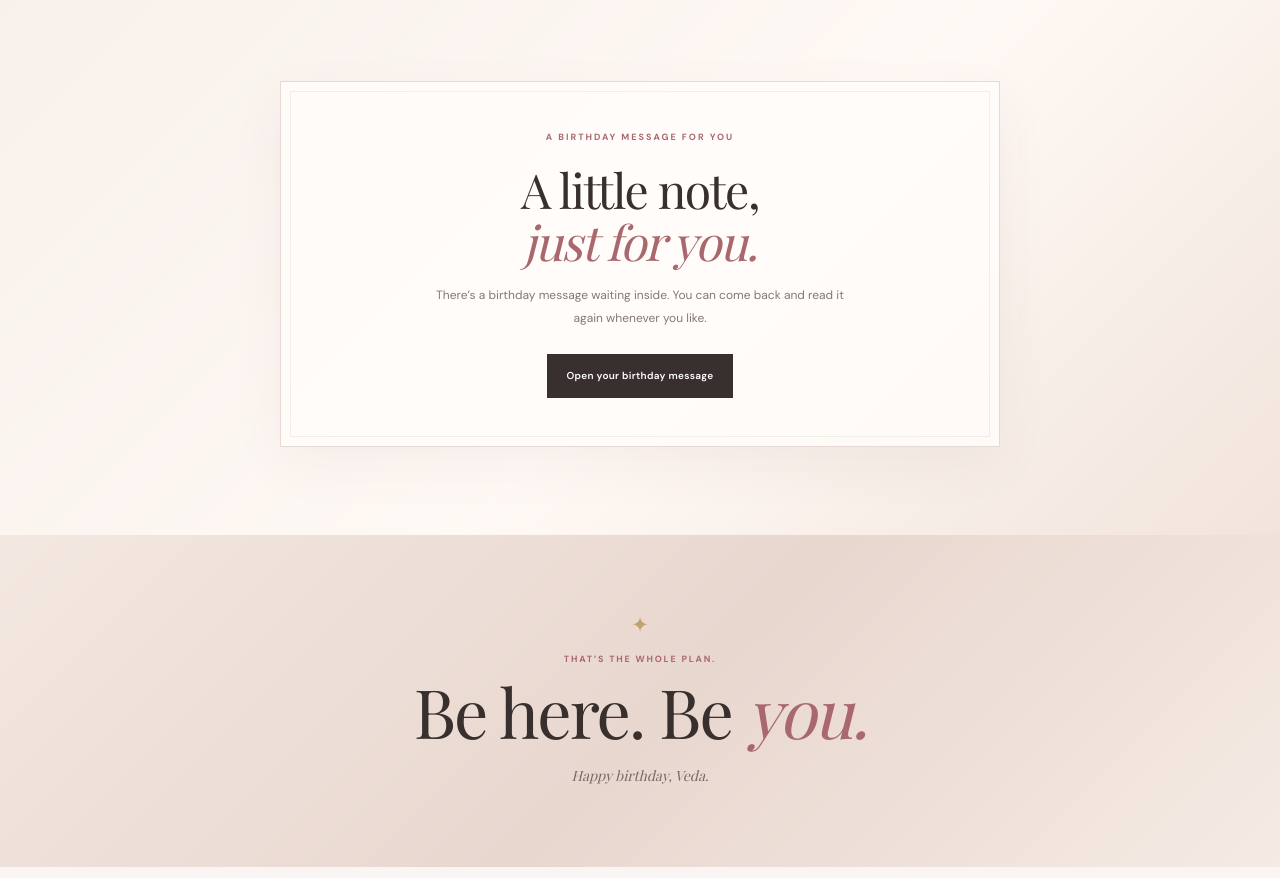
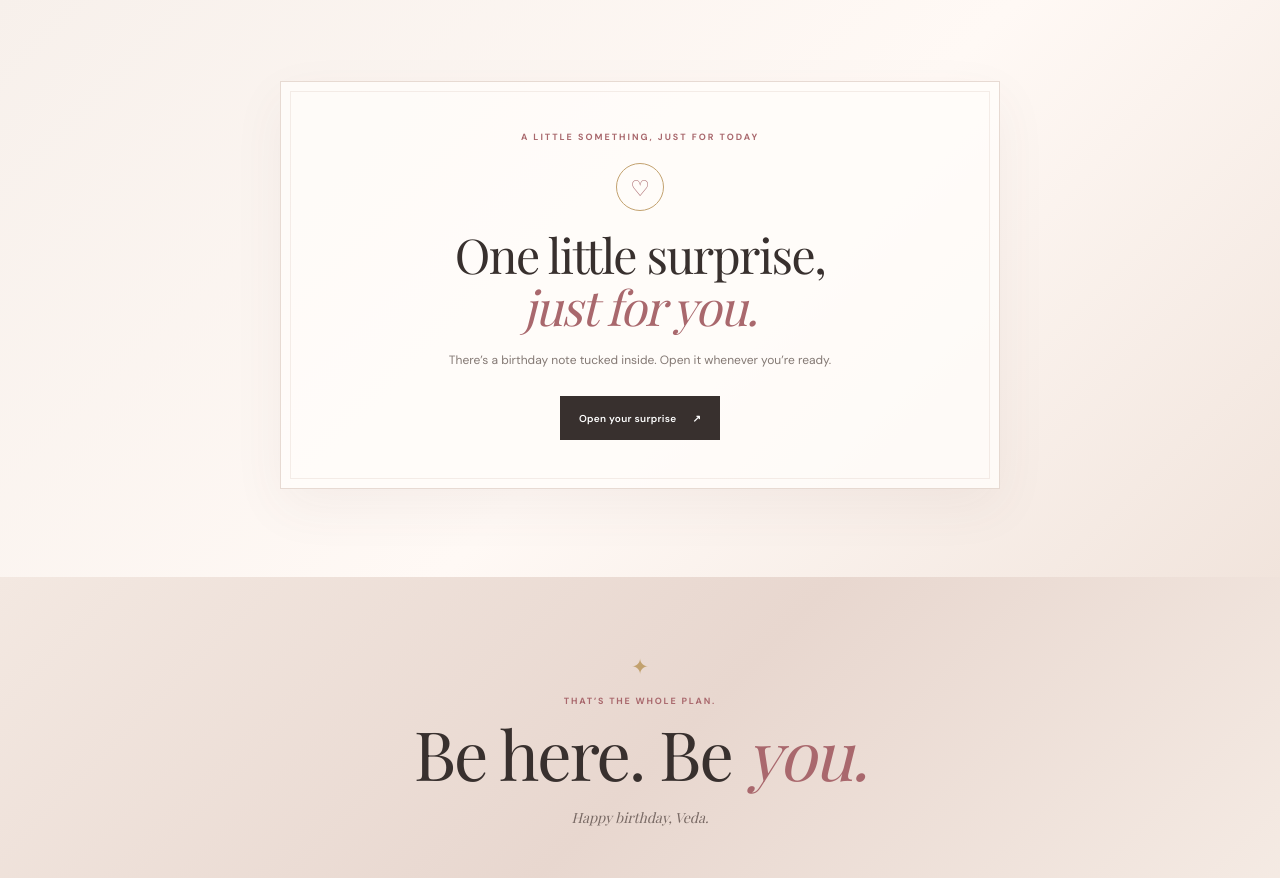
Before and after one commit to vijithkr829-droid/source, an Angular app in the folder birthday-surprise/: page / in a window 1280 px wide. Shown: the part 7200-8078 px from the top of the page. Built offline with nearby package versions, Linux system fonts and the light colour scheme; a web font is replaced by a local one.

Commit message:
Revert "Clarify birthday surprise controls"
This reverts commit 5c2927895a34397985b4525ba57643f033b3dc73.

```diff
--- a/birthday-surprise/src/app/pages/birthday-home/birthday-home.html
+++ b/birthday-surprise/src/app/pages/birthday-home/birthday-home.html
@@ -195,24 +195,25 @@
 
   <section class="birthday-surprise section-pad" id="birthday-surprise">
     <article class="surprise-card" appReveal>
-      <p class="eyebrow">A birthday message for you</p>
+      <p class="eyebrow">A little something, just for today</p>
       @if (!birthdaySurpriseOpen) {
         <div class="surprise-sealed">
-          <h2>A little note,<br><em>just for you.</em></h2>
-          <p>There’s a birthday message waiting inside. You can come back and read it again whenever you like.</p>
+          <span class="surprise-seal" aria-hidden="true">♡</span>
+          <h2>One little surprise,<br><em>just for you.</em></h2>
+          <p>There’s a birthday note tucked inside. Open it whenever you’re ready.</p>
           <button class="surprise-button" type="button" (click)="toggleBirthdaySurprise()">
-            Open your birthday message
+            Open your surprise <span aria-hidden="true">↗</span>
           </button>
         </div>
       } @else {
-        <div class="surprise-message" id="surprise-message">
+        <div class="surprise-message">
+          <span class="surprise-message-mark" aria-hidden="true">✦</span>
           <h2>Happy Birthday,<br><em>{{ recipientName }}.</em></h2>
           <p>I hope today gives you a hundred little reasons to smile—and reminds you how much brighter the world is with you in it.</p>
           <p>Keep this year for the things that make you feel most like yourself. You deserve all the good that’s finding its way to you.</p>
           <p class="surprise-signoff">With love, today and always.</p>
-          <p class="surprise-reopen-hint">You can close this note below and open it again anytime.</p>
           <button class="surprise-button surprise-close" type="button" (click)="toggleBirthdaySurprise()">
-            Close message
+            Tuck it away <span aria-hidden="true">↻</span>
           </button>
         </div>
       }
--- a/birthday-surprise/src/styles.css
+++ b/birthday-surprise/src/styles.css
@@ -89,15 +89,16 @@ img { display: block; }
 .surprise-card::before { position: absolute; inset: 9px; border: 1px solid rgba(163,119,101,.12); content: ""; pointer-events: none; }
 .surprise-card > .eyebrow { margin-bottom: 20px; }
 .surprise-sealed, .surprise-message { position: relative; }
+.surprise-seal, .surprise-message-mark { width: 48px; height: 48px; display: grid; place-items: center; margin: 0 auto 17px; border: 1px solid var(--gold); border-radius: 50%; color: var(--rose-deep); font-family: var(--serif); font-size: 22px; }
 .surprise-sealed h2, .surprise-message h2 { margin: 0; font-family: var(--serif); font-size: clamp(36px, 5vw, 48px); font-weight: 400; letter-spacing: -1.5px; line-height: 1.1; }
 .surprise-sealed h2 em, .surprise-message h2 em { color: var(--rose-deep); font-weight: 400; }
 .surprise-sealed > p, .surprise-message > p { max-width: 440px; margin: 16px auto 0; color: var(--muted); font-size: 12px; line-height: 1.9; }
-.surprise-button { position: relative; min-height: 44px; display: inline-flex; align-items: center; justify-content: center; margin-top: 24px; padding: 0 19px; border: 0; background: var(--ink); color: white; font: 600 10px var(--sans); letter-spacing: .3px; cursor: pointer; transition: background .2s ease, transform .2s ease; }
+.surprise-button { position: relative; min-height: 44px; display: inline-flex; align-items: center; justify-content: center; gap: 16px; margin-top: 24px; padding: 0 19px; border: 0; background: var(--ink); color: white; font: 600 10px var(--sans); letter-spacing: .3px; cursor: pointer; transition: background .2s ease, transform .2s ease; }
 .surprise-button:hover { transform: translateY(-2px); background: var(--rose-deep); }
 .surprise-signoff { color: var(--rose-deep) !important; font-family: var(--serif); font-size: 14px !important; font-style: italic; }
-.surprise-reopen-hint { font-size: 10px !important; }
 .surprise-close { background: transparent; color: var(--rose-deep); }
 .surprise-close:hover { background: rgba(169,104,109,.08); }
+.surprise-message-mark { color: var(--gold); }
 
 @media (max-width: 900px) {
   .birthday-plan, .little-list, .appreciation-section, .year-ahead { gap: 42px; }
```
